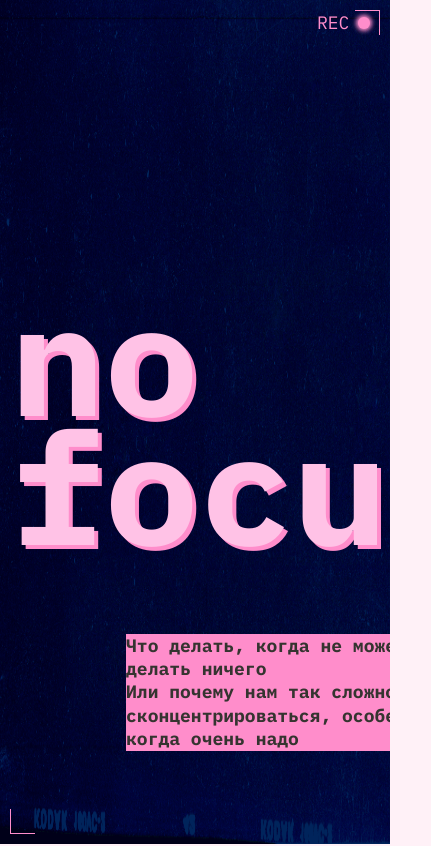
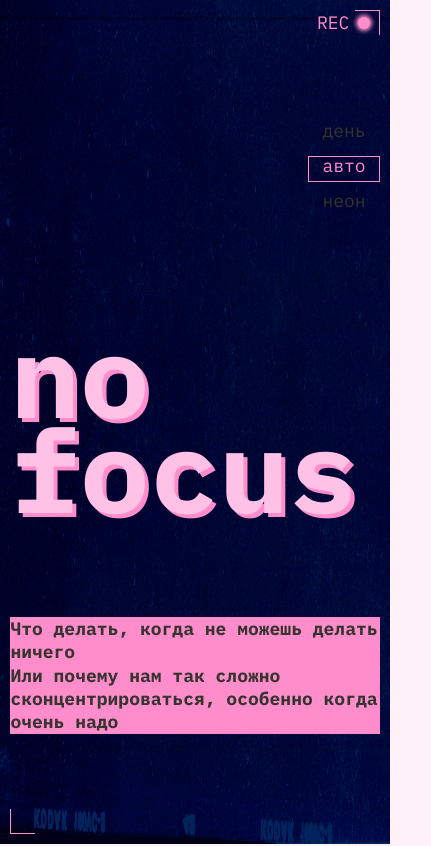
Before and after one commit to urduck/slozhno-sosredotochitsya-fd, a plain HTML site: page index.html in a window 390 px wide. Shown: the top 846 px of the page, 431 px wide, since content can reach past the window. Drawn offline with Linux system fonts and the light colour scheme.

Commit message:
подправлен макет для 375рх

```diff
--- a/styles/style.css
+++ b/styles/style.css
@@ -88,7 +88,7 @@
 .header__text {
   justify-self: end;
   align-self: center;
-  width: var(--header-text-width);
+  width: 100%;
   font-family: var(--main-font-family);
   font-weight: var(--font-weight-page-title);
   font-size: var(--font-size-page-text);
@@ -308,7 +308,7 @@
   }
 
   .header__text {
-    --header-text-width: clamp(22.75rem, -1.0625rem + 49.6094vw, 30.6875rem);
+    width: clamp(22.75rem, -1.0625rem + 49.6094vw, 30.6875rem);
   }
 
   .header__title {
@@ -377,7 +377,7 @@
   }
 
   .header__text {
-    --header-text-width: clamp(22.75rem, -1.187rem + 49.804vw, 30.688rem);
+    width: clamp(22.75rem, -1.187rem + 49.804vw, 30.688rem);
     justify-self: self-end;
   }
 
--- a/styles/variables.css
+++ b/styles/variables.css
@@ -19,7 +19,7 @@
   --header-text-width: clamp(22.1875rem, 21.6508rem + 2.2901vw, 22.75rem);
   --padding-page: clamp(0.625rem, 0.029rem + 2.545vw, 1.25rem);
   --font-size-page-text: 18px;
-  --slogan-size: clamp(9.8125rem, 0.5625rem + 14.4531vw, 9.8125rem);
+  --slogan-size: clamp(7.25rem, 0.5625rem + 14.4531vw, 9.8125rem);
   --font-weight-page-title: 700;
   --font-weight-page-text: 400;
   --margin-block-main-content: clamp(2.5rem, 1.3073rem + 5.0891vw, 3.75rem);
```
